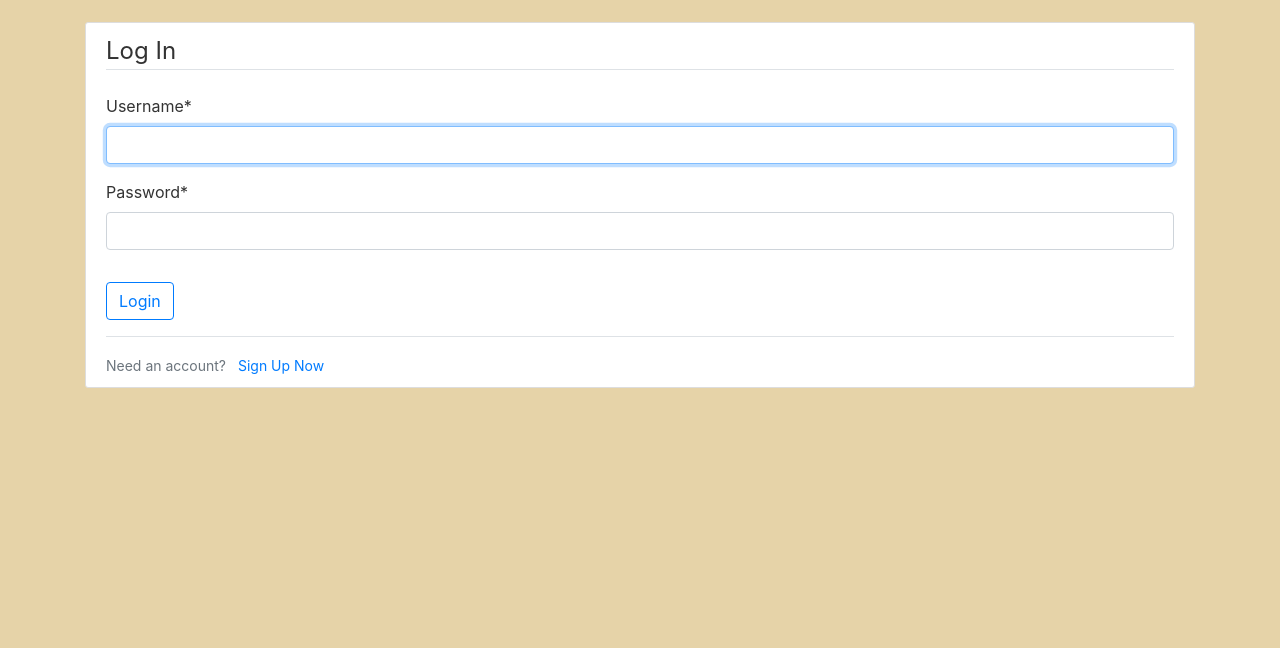
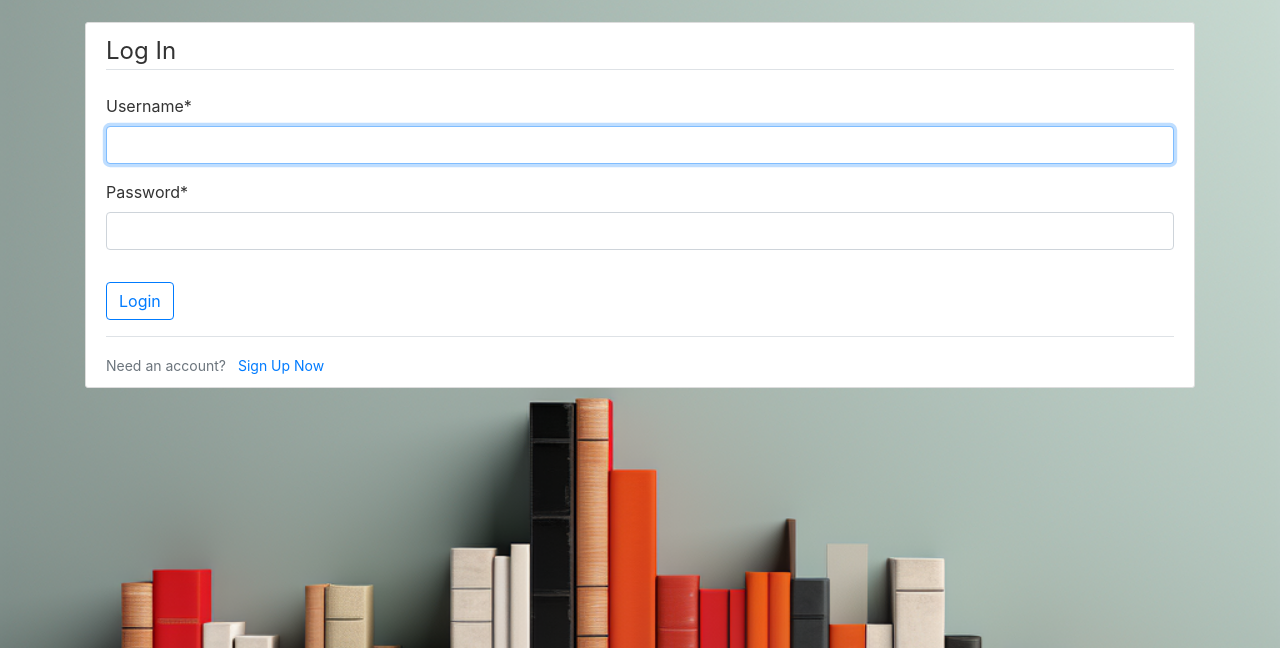
Before and after one commit to Mickael-Salmon/OCP9, a Django app: a page that uses Lit_REVIEW/reviews/templates/reviews/_base.html in a window 1280 px wide. Shown: the part 58-706 px from the top of the page. Run offline with Django 4.2, Linux system fonts and the light colour scheme; some libraries are stand-ins or nearby versions.

Commit message:
Added candy - custom view and backgrounds

```diff
--- a/Lit_REVIEW/reviews/static/reviews/css/main.css
+++ b/Lit_REVIEW/reviews/static/reviews/css/main.css
@@ -1,16 +1,24 @@
 body {
-    background-color: #e6d3a8;
+    background-color: #ffffff;
+    background-image: url("../img/Whatisyourstory.png");
+    background-size: cover;
+    background-repeat: no-repeat;
+    background-attachment: fixed;
     color: #333333;
     margin-top: 5rem;
 }
 
-h1,
-h2,
-h3,
-h4,
-h5,
-h6 {
-    color: #444444;
+/* Changement de couleur du texte */
+h1, h2, h3, h4, h5, h6 {
+    color: white;
+    text-decoration: solid;  /* ou une autre couleur qui contraste bien */
+}
+
+
+/* Arrière-plan semi-transparent */
+.some-container {
+    background-color: rgba(0, 0, 0, 0.5);  /* Noir à 50% d'opacité */
+    padding: 15px;
 }
 
 ul {
--- a/Lit_REVIEW/reviews/templates/reviews/_base.html
+++ b/Lit_REVIEW/reviews/templates/reviews/_base.html
@@ -1,5 +1,15 @@
 <!DOCTYPE html>
 {% load static %}
+<style>
+  body {
+      background-image: url("{% static 'lit_R/img/img/Whatisyourstory.jpg' %}");
+      background-size: cover;
+      background-repeat: no-repeat;
+      background-attachment: fixed;
+      color: #f1f1f1;
+      margin-top: 5rem;
+  }
+</style>
 <html lang="en">
 
 <head>
--- a/Lit_REVIEW/static/lit_R/css/main.css
+++ b/Lit_REVIEW/static/lit_R/css/main.css
@@ -12,10 +12,13 @@
 
 /* Global */
 body {
-    background: var(--primary-bg-color);
+    background-color: var(--primary-bg-color);
     color: var(--text-color);
     margin-top: 5rem;
     font-family: 'Arial', sans-serif;
+    background-size: cover;
+    background-repeat: no-repeat;
+    background-attachment: fixed;
 }
 
 /* Headers */
```
Also changed, not shown: Lit_REVIEW/templates/lit_R/_base.html (+9 -0 lines), Lit_REVIEW/db.sqlite3, Lit_REVIEW/media/Whatisyourstory.jpg (added), Lit_REVIEW/media/profile_pics/charlesdeluvio-kVg2DQTAK7c-unsplash.jpg, Lit_REVIEW/media/profile_pics/leilani-angel-K84vnnzxmTQ-unsplash.jpg, Lit_REVIEW/media/profile_pics/leio-mclaren-L2dTmhQzx4Q-unsplash.jpg, Lit_REVIEW/media/profile_pics/vicky-hladynets-C8Ta0gwPbQg-unsplash.jpg (added), Lit_REVIEW/reviews/static/reviews/img/Whatisyourstory.jpg (added), Lit_REVIEW/reviews/static/reviews/img/Whatisyourstory.png (added), Lit_REVIEW/static/lit_R/img/img/Whatisyourstory.jpg (added).
